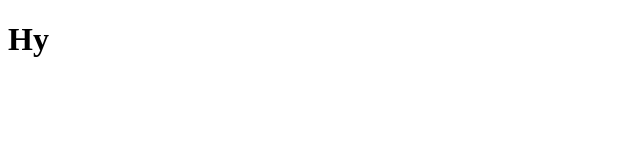
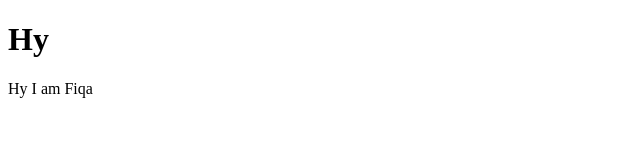
Before and after one commit to FaiqImran123/myrepth, a plain HTML site: page index.html in a window 1280 px wide. Shown: the full height of the page, 0-640 px from the left. Drawn offline with Linux system fonts and the light colour scheme.

Commit message:
adding feat

```diff
--- a/index.html
+++ b/index.html
@@ -7,5 +7,6 @@
 </head>
 <body>
     <h1>Hy</h1>
+    <p>Hy I am Fiqa</p>
 </body>
 </html>
```
